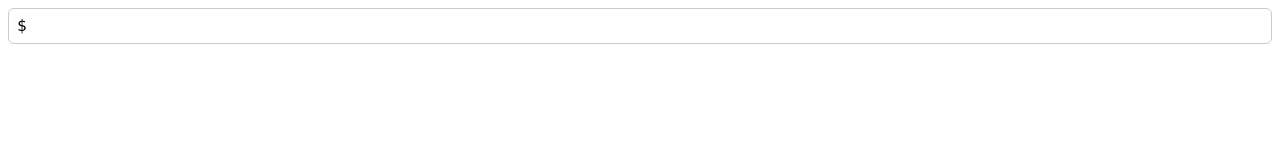
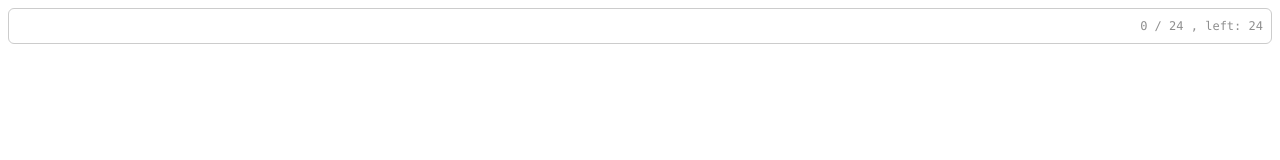
Before and after one commit to Nathan3303/nicelayout.vue, a Vue app: page / in a window 1280 px wide. Shown: the top 160 px of the page. Built offline with nearby package versions, Linux system fonts and the light colour scheme.

Commit message:
[NlInput]: Add feature word counter

```diff
--- a/src/App.vue
+++ b/src/App.vue
@@ -18,11 +18,9 @@ const inputValue = ref("");
     <div id="app">
         <nl-input
             v-model="inputValue"
-            prefix="$"
-            :formatter="(value) => value.replace(/\B(?=(\d{3})+(?!\d))/g, ',')"
-            :parser="(value) => value.replace(/\$\s?|(,*)/g, '')"
+            maxlength="24"
             clearable
-            lazy
+            counter="both"
         />
     </div>
 </template>
--- a/src/components/NlInput.vue
+++ b/src/components/NlInput.vue
@@ -29,11 +29,19 @@
                 v-show="modelValue"
                 @click.stop="showPasswordHandler"></i>
         </div>
+        <div v-if="counter !== 'off'" class="nl-input__word-counter">
+            <span v-if="['word-limit', 'both'].includes(counter)">
+                {{ wordCounter.length }} / {{ wordCounter.maxlength }}
+            </span>
+            <span v-if="['word-left', 'both'].includes(counter)">
+                , left: {{ wordCounter.maxlength - wordCounter.length }}
+            </span>
+        </div>
     </div>
 </template>
 
 <script setup>
-import { ref, nextTick, computed } from "vue";
+import { ref, nextTick, computed, reactive } from "vue";
 import { validateShape, validateWidthAndHeight } from "./validators";
 import { parseWidthAndHeight } from "./parsers";
 
@@ -106,7 +114,7 @@ const props = defineProps({
     /**
      * @description Max length of input value (Native attribute mapping)
      */
-    maxlength: Number,
+    maxlength: [String, Number],
     /**
      * @description Autocomplete state (Native attribute mapping)
      */
@@ -134,6 +142,14 @@ const props = defineProps({
      * @description Lazy state (Control model-value update way)
      */
     lazy: Boolean,
+    /**
+     * @description Word counter controller (show word limit)
+     */
+    counter: {
+        type: String,
+        default: "off",
+        validator: (v) => ["off", "word-limit", "word-left", "both"].includes(v),
+    },
     /**
      * @description Input width (Quick set)
      */
@@ -189,6 +205,10 @@ const input = ref();
 const isFocused = ref(false); // Focus flag
 const widthStyle = ref(parseWidthAndHeight(props.width));
 const heightStyle = ref(parseWidthAndHeight(props.height));
+const wordCounter = reactive({
+    length: props.modelValue.length,
+    maxlength: props.maxlength || "-",
+});
 // console.log(input)
 
 /**
@@ -228,6 +248,7 @@ function blurHandler(e) {
 function inputHandler(e) {
     emit("inputted", e);
     const value = props.parser(e.target.value);
+    wordCounter.length = value.length;
     if (props.lazy) {
         e.target.value = props.formatter(value);
     } else {
@@ -251,6 +272,7 @@ function changeHandler(e) {
  */
 function clearHandler() {
     emit("update:modelValue", "");
+    wordCounter.length = 0;
     nextTick(() => input.value.focus());
 }
 
@@ -331,6 +353,11 @@ function showPasswordHandler() {
             cursor: pointer;
         }
     }
+
+    & > .nl-input__word-counter {
+        font-size: 12px;
+        color: #8f8f8f;
+    }
 }
 
 .nl-input--default {
```
